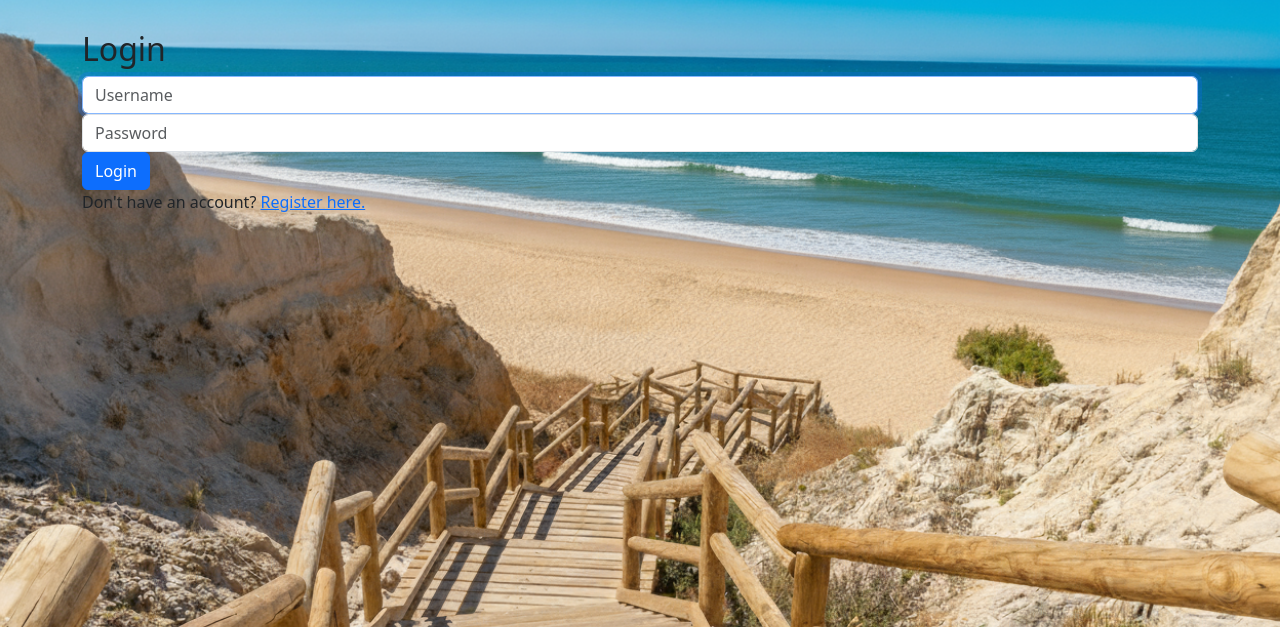
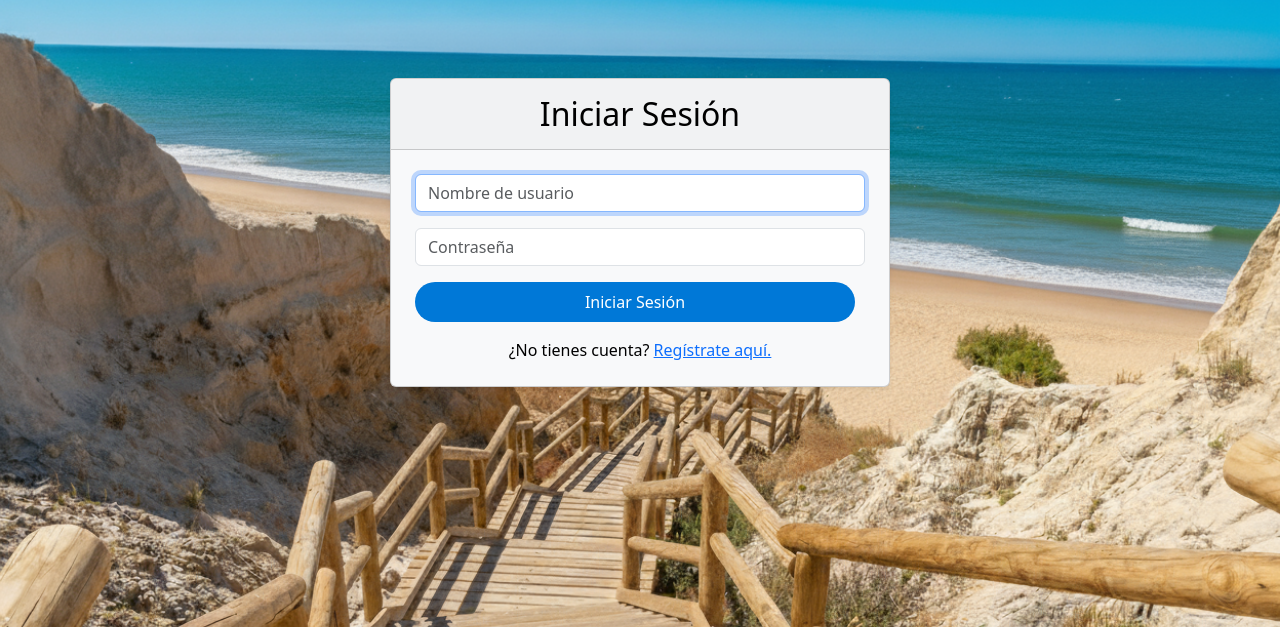
Before and after one commit to pablopermun05-sudo/booking_project, a Django app: page /login in a window 1280 px wide. Shown: the part 100-727 px from the top of the page. Run offline with Django 5.2, Linux system fonts and the light colour scheme.

Commit message:
style: improve login page with centered card and bootstrap utilities

```diff
--- a/bookings/static/bookings/styles.css
+++ b/bookings/static/bookings/styles.css
@@ -21,6 +21,14 @@ body {
     text-decoration: none;
     transition: 0.3s background-color;
     margin-right: 10px;
+}
+
+button.login-button {
+    border: none;
+    font: inherit;
+    cursor: pointer;
+    outline: none;
+    appearance: none;
 }
 
 #login-button, #edit-button {
--- a/bookings/templates/bookings/login.html
+++ b/bookings/templates/bookings/login.html
@@ -1,24 +1,28 @@
 {% extends "bookings/layout.html" %}
 
 {% block body %}
-
-    <h2>Login</h2>
-
-    {% if message %}
-        <div>{{ message }}</div>
-    {% endif %}
-
-    <form action="{% url 'login' %}" method="post">
-        {% csrf_token %}
-        <div class="form-group">
-            <input autofocus class="form-control" type="text" name="username" placeholder="Username">
+<div class="d-flex justify-content-center mt-5">
+    <div class="card text-bg-light shadow-sm" style="width: 100%; max-width: 500px;">
+        <div class="card-header text-center py-3">
+            <h2 class="mb-0">Iniciar Sesión</h2>
         </div>
-        <div class="form-group">
-            <input class="form-control" type="password" name="password" placeholder="Password">
+        <div class="card-body p-4">
+            <form action="{% url 'login' %}" method="post">
+                {% csrf_token %}
+                <div class="mb-3">
+                    <input autofocus class="form-control" type="text" name="username" placeholder="Nombre de usuario">
+                </div>
+                <div class="mb-3">
+                    <input class="form-control" type="password" name="password" placeholder="Contraseña">
+                </div>
+                <div class="d-grid gap-2 mb-3">
+                    <button class="login-button" type="submit">Iniciar Sesión</button>
+                </div>
+            </form>
+            <p class="text-center mb-0">
+                ¿No tienes cuenta? <a href="{% url 'register' %}">Regístrate aquí.</a>
+            </p>
         </div>
-        <input class="btn btn-primary" type="submit" value="Login">
-    </form>
-
-    Don't have an account? <a href="{% url 'register' %}">Register here.</a>
-
+    </div>
+</div>
 {% endblock %}
```
